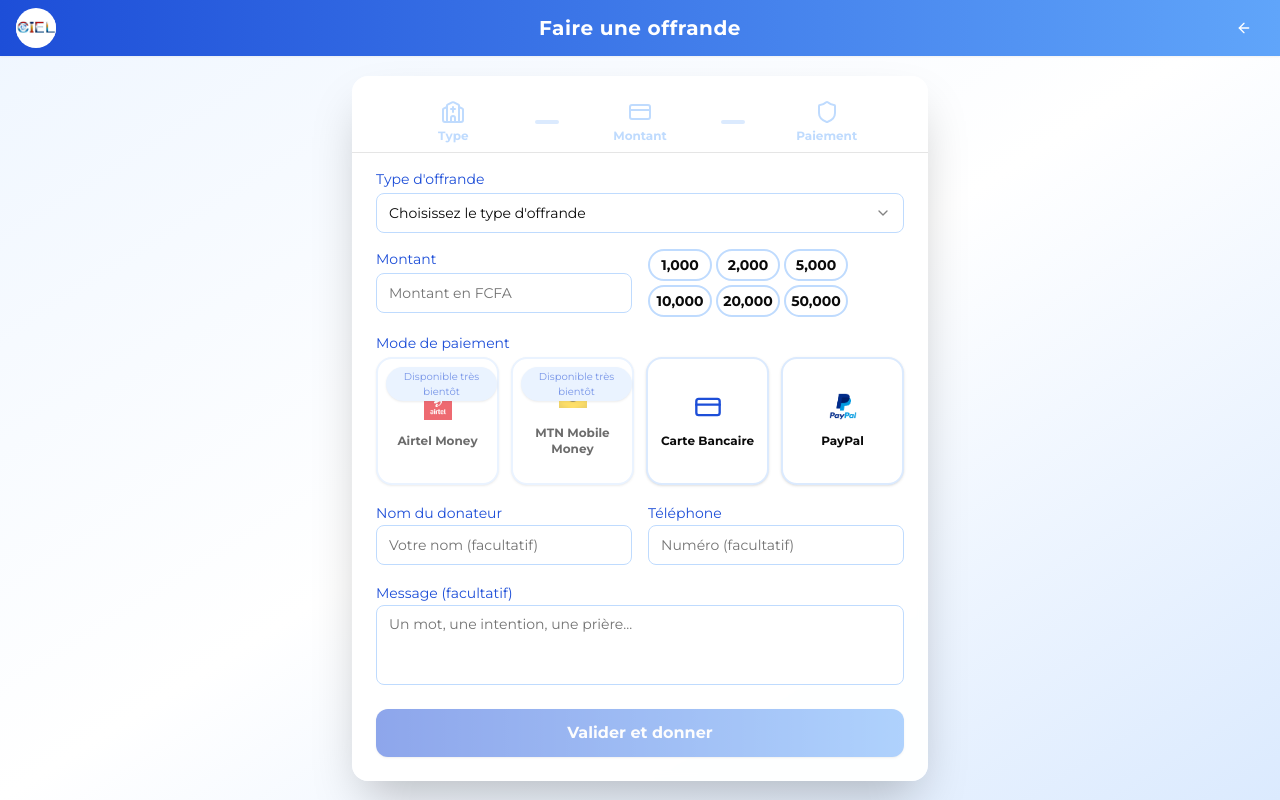
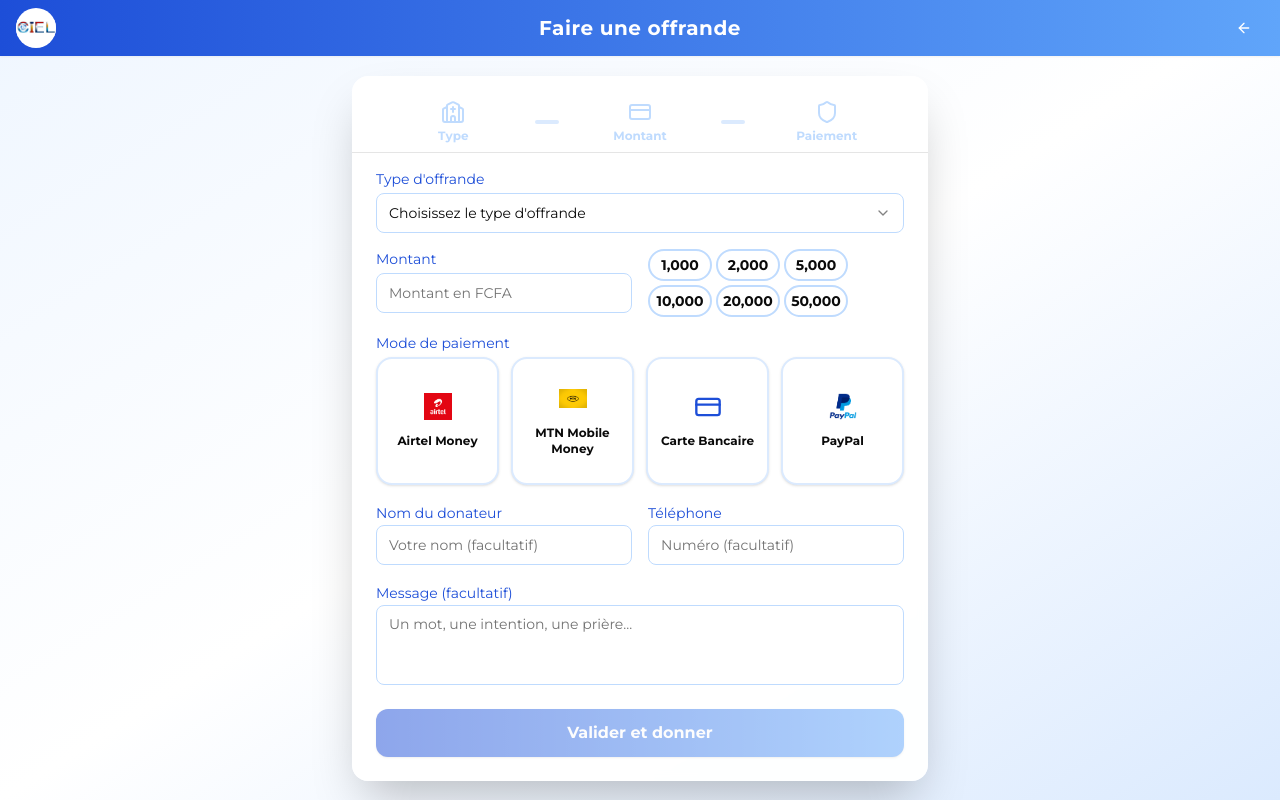
Before and after one commit to eulogetabala/offrande-front, a Next.js app: page /payment in a window 1280 px wide. Built offline with nearby package versions, Linux system fonts and the light colour scheme.

Commit message:
thi ommit

```diff
--- a/app/payment/page.tsx
+++ b/app/payment/page.tsx
@@ -207,25 +207,19 @@ export default function PaymentPage() {
               <Label className="text-sm font-medium text-blue-700 mb-1 block">Mode de paiement</Label>
               <div className="grid grid-cols-2 md:flex md:flex-row gap-3 justify-between">
                 {paymentMethods.map((method) => {
-                  const isComingSoon = method.value === "airtel" || method.value === "mtn";
-                  const isSelected = paymentMethod === method.value && !isComingSoon;
+                  const isSelected = paymentMethod === method.value;
                   return (
                     <button
                       key={method.value}
                       type="button"
-                      onClick={() => !isComingSoon && setPaymentMethod(method.value)}
-                      disabled={isComingSoon}
+                      onClick={() => setPaymentMethod(method.value)}
                       className={`relative group flex flex-col items-center justify-center w-28 h-28 md:w-32 md:h-32 bg-white rounded-2xl border-2 shadow transition-all duration-200
-                        ${isComingSoon ? 'opacity-60 cursor-not-allowed' : 'cursor-pointer'}
                         ${isSelected
                           ? 'scale-105 border-4 shadow-2xl bg-gradient-to-br from-blue-700/80 to-blue-400/80 text-white'
                           : 'border-blue-100 hover:border-blue-300'}
                       `}
                       style={{ transition: 'transform 0.15s, box-shadow 0.15s, border-color 0.15s' }}
                     >
-                      {isComingSoon && (
-                        <span className="absolute top-2 left-2 bg-blue-100 text-blue-700 text-[10px] px-2 py-0.5 rounded-full shadow">Disponible très bientôt</span>
-                      )}
                       {isSelected && (
                         <span className="absolute top-2 right-2 bg-blue-900 text-white text-[10px] px-2 py-0.5 rounded-full shadow">Sélectionné</span>
                       )}
```
